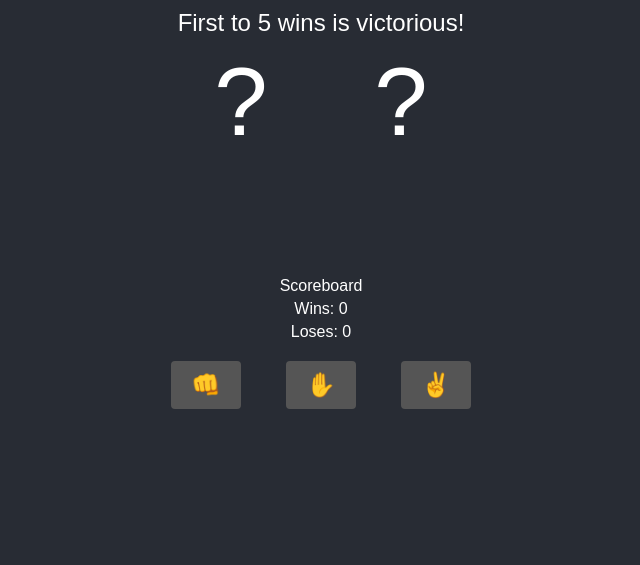
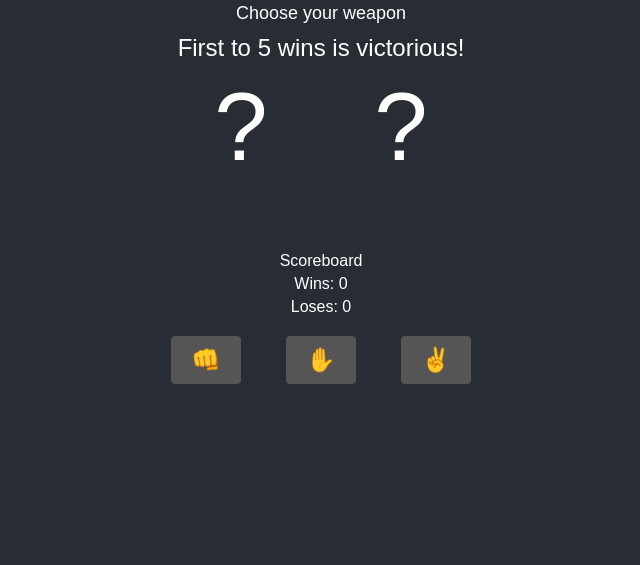
Before and after one commit to TeoMontoya/TOS, a plain HTML site: page RPS/index.html in a window 1280 px wide. Shown: the part 235-800 px from the top of the page, without its empty margins (319-959 px from the left). Drawn offline with Linux system fonts and the light colour scheme.

Commit message:
changed height of choices from 210px to 160px

```diff
--- a/RPS/styles.css
+++ b/RPS/styles.css
@@ -44,7 +44,7 @@
     flex-direction: column;
     align-items: center;
     width: 160px;
-    height: 210px;
+    height: 160px;
     text-align: center;
   }
 
```
